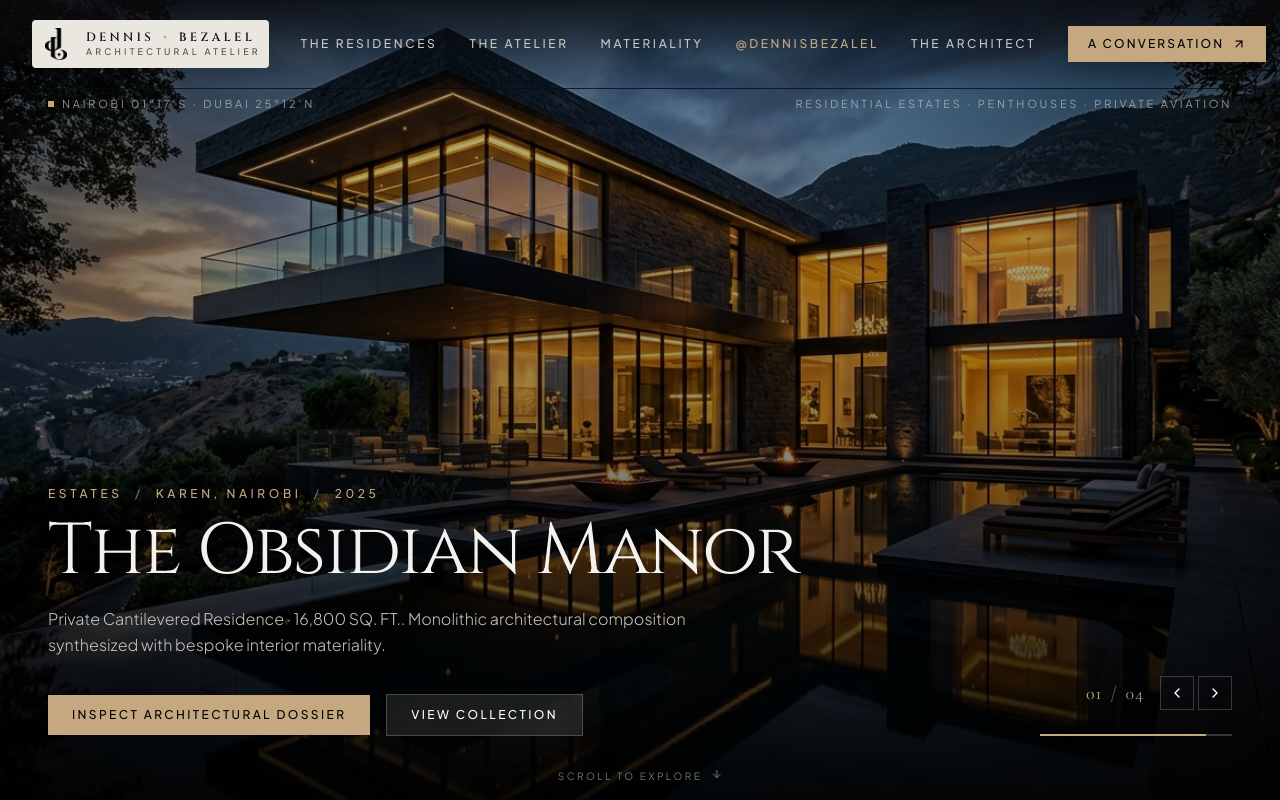
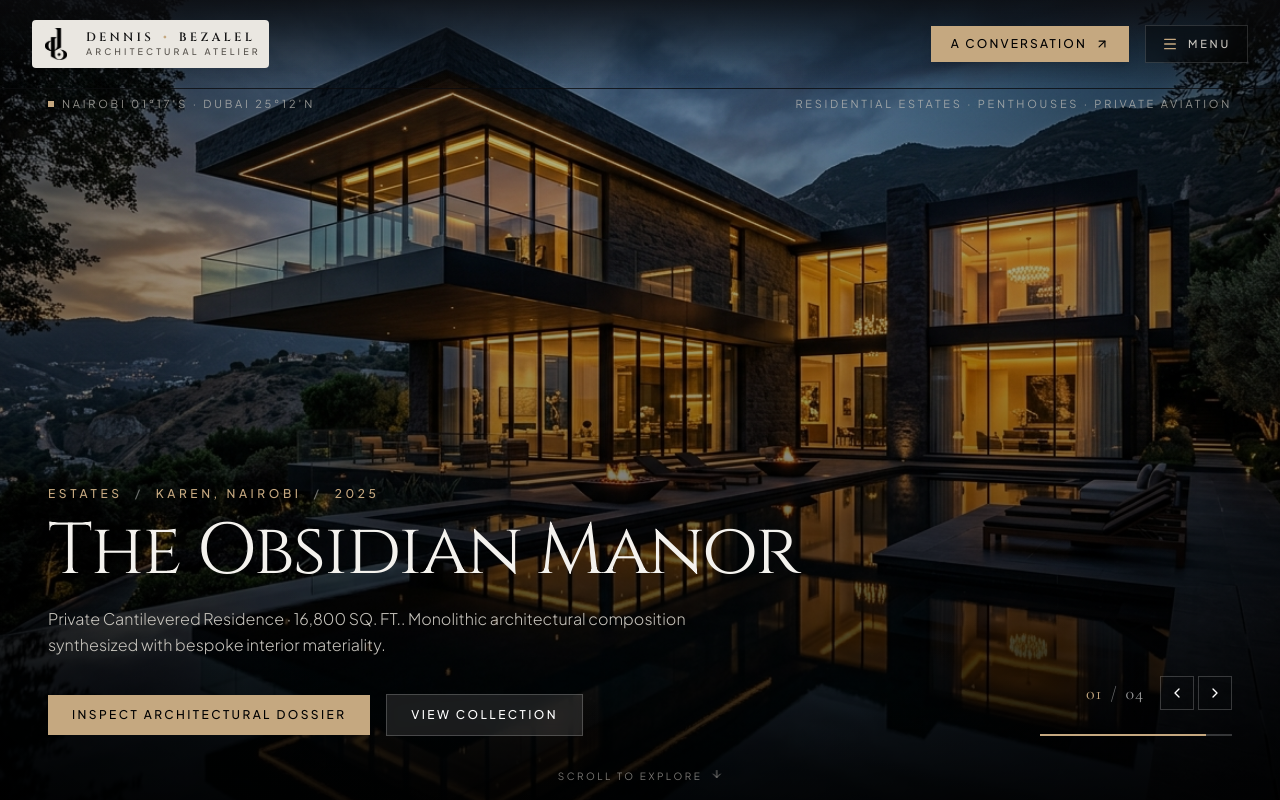
Before and after one commit to kevincodeme/dennis-bez, a React (Vite) app: page / in a window 1280 px wide. Shown: the top 800 px of the page. Built offline with nearby package versions, Linux system fonts and the light colour scheme.

Commit message:
feat(navbar): add descriptive subtitles to menu items
Enhance navigation by providing additional context for each section to better reflect the luxury architectural branding.

```diff
--- a/src/components/Navbar.tsx
+++ b/src/components/Navbar.tsx
@@ -10,21 +10,58 @@ interface NavbarProps {
 interface MenuItem {
   num: string;
   label: string;
+  subtitle: string;
   href: string;
   isAction?: boolean;
 }
 
 const MENU_ITEMS: MenuItem[] = [
-  { num: '01', label: 'The Residences & Estates', href: '/residences' },
-  { num: '02', label: 'The Atelier & Philosophy', href: '/atelier' },
-  { num: '03', label: 'Materiality Archive', href: '/materiality' },
-  { num: '04', label: 'Architectural Motion', href: '/film' },
-  { num: '05', label: 'The Architect (Monograph)', href: '/architect' },
-  { num: '06', label: 'Field Diary (@dennisbezalel)', href: '/field-diary' },
-  { num: '07', label: 'Initiate Private Dialogue', href: '/contact', isAction: true },
+  {
+    num: '01',
+    label: 'The Residences & Estates',
+    subtitle: 'Catalog of grand estates, private villas & bespoke penthouses',
+    href: '/residences',
+  },
+  {
+    num: '02',
+    label: 'The Atelier & Philosophy',
+    subtitle: 'Architectural manifesto, artisan ethos & construction process',
+    href: '/atelier',
+  },
+  {
+    num: '03',
+    label: 'Materiality Archive',
+    subtitle: 'Rare quarry stone, Belgian smoked oak & patinated bronze',
+    href: '/materiality',
+  },
+  {
+    num: '04',
+    label: 'Architectural Motion & Film',
+    subtitle: 'Cinematic monographs & design documentaries',
+    href: '/film',
+  },
+  {
+    num: '05',
+    label: 'The Architect',
+    subtitle: 'Dennis Ochieng Bezalel biography & Maseno pedigree',
+    href: '/architect',
+  },
+  {
+    num: '06',
+    label: 'Field Diary & Dispatches',
+    subtitle: 'Authentic site dispatches & @dennisbezalel updates',
+    href: '/field-diary',
+  },
+  {
+    num: '07',
+    label: 'Initiate Private Dialogue',
+    subtitle: 'Direct client commission & private consultation',
+    href: '/contact',
+    isAction: true,
+  },
 ];
 
-export const Navbar: React.FC<NavbarProps> = ({ onOpenCommissionModal }) => {
+export const Navbar: React.FC<NavbarProps> = () => {
   const [isScrolled, setIsScrolled] = useState(false);
   const [menuOpen, setMenuOpen] = useState(false);
   const location = useLocation();
@@ -70,6 +107,11 @@ export const Navbar: React.FC<NavbarProps> = ({ onOpenCommissionModal }) => {
 
   return (
     <>
+      {/*
+        Single Clean Minimal Header:
+        Contains solely the Brand Logo on the left, and Direct Dialogue CTA + Menu Trigger on the right.
+        No duplicate navigation links cluttering the header bar.
+      */}
       <header
         className={`fixed top-0 left-0 right-0 z-40 transition-all duration-500 border-b ${
           isScrolled
@@ -77,8 +119,8 @@ export const Navbar: React.FC<NavbarProps> = ({ onOpenCommissionModal }) => {
             : 'bg-gradient-to-b from-[#0b0b0d]/80 to-transparent border-transparent py-5'
         }`}
       >
-        <div className="max-w-7xl mx-auto px-6 sm:px-8 flex items-center justify-between gap-8">
-          {/* Brand Monogram & Wordmark (Returns to Home Page) */}
+        <div className="max-w-7xl mx-auto px-6 sm:px-8 flex items-center justify-between gap-6">
+          {/* Brand Monogram & Wordmark */}
           <Link
             to="/"
             className="group flex items-center gap-3 whitespace-nowrap shrink-0 focus-visible:outline-none focus-visible:ring-1 focus-visible:ring-[#c5a880]"
@@ -86,65 +128,11 @@ export const Navbar: React.FC<NavbarProps> = ({ onOpenCommissionModal }) => {
             <Logo size="sm" showText={true} />
           </Link>
 
-          {/* Dedicated Page Navigation Links */}
-          <nav className="hidden lg:flex items-center gap-8 text-[12px] tracking-[0.22em] uppercase font-sans font-medium text-[#c8c5be]">
-            <Link
-              to="/residences"
-              className={`transition-colors whitespace-nowrap shrink-0 hover:text-white ${
-                isActive('/residences')
-                  ? 'text-[#c5a880] underline underline-offset-8 decoration-[#c5a880]'
-                  : 'hover:underline underline-offset-8 decoration-[#c5a880]'
-              }`}
-            >
-              The Residences
-            </Link>
-            <Link
-              to="/atelier"
-              className={`transition-colors whitespace-nowrap shrink-0 hover:text-white ${
-                isActive('/atelier')
-                  ? 'text-[#c5a880] underline underline-offset-8 decoration-[#c5a880]'
-                  : 'hover:underline underline-offset-8 decoration-[#c5a880]'
-              }`}
-            >
-              The Atelier
-            </Link>
-            <Link
-              to="/materiality"
-              className={`transition-colors whitespace-nowrap shrink-0 hover:text-white ${
-                isActive('/materiality')
-                  ? 'text-[#c5a880] underline underline-offset-8 decoration-[#c5a880]'
-                  : 'hover:underline underline-offset-8 decoration-[#c5a880]'
-              }`}
-            >
-              Materiality
-            </Link>
-            <Link
-              to="/field-diary"
-              className={`transition-colors whitespace-nowrap shrink-0 ${
-                isActive('/field-diary')
-                  ? 'text-[#c5a880] underline underline-offset-8 decoration-[#c5a880]'
-                  : 'text-[#c5a880] hover:text-white hover:underline underline-offset-8 decoration-[#c5a880]'
-              }`}
-            >
-              @dennisbezalel
-            </Link>
-            <Link
-              to="/architect"
-              className={`transition-colors whitespace-nowrap shrink-0 hover:text-white ${
-                isActive('/architect')
-                  ? 'text-[#c5a880] underline underline-offset-8 decoration-[#c5a880]'
-                  : 'hover:underline underline-offset-8 decoration-[#c5a880]'
-              }`}
-            >
-              The Architect
-            </Link>
-          </nav>
-
-          {/* Right Action Zone: Conversation CTA + Full Menu Trigger */}
-          <div className="flex items-center gap-3.5 shrink-0">
+          {/* Right Action Zone: Conversation CTA + Menu Trigger */}
+          <div className="flex items-center gap-4 shrink-0">
             <Link
               to="/contact"
-              className="hidden sm:inline-flex items-center gap-2 px-5 py-2.5 text-xs font-sans font-medium tracking-[0.18em] uppercase text-black bg-[#c5a880] hover:bg-[#dfc7a5] transition-colors rounded-none whitespace-nowrap shrink-0 shadow-lg cursor-pointer"
+              className="hidden sm:inline-flex items-center gap-2 px-5 py-2.5 text-xs font-sans font-medium tracking-[0.18em] uppercase text-black bg-[#c5a880] hover:bg-[#dfc7a5] transition-colors whitespace-nowrap shrink-0 shadow-lg cursor-pointer"
             >
               <span>A Conversation</span>
               <ArrowUpRight className="w-3.5 h-3.5" />
@@ -153,28 +141,37 @@ export const Navbar: React.FC<NavbarProps> = ({ onOpenCommissionModal }) => {
             {/* Menu Trigger Button */}
             <button
               onClick={() => setMenuOpen(true)}
-              className="flex items-center gap-2 px-3.5 py-2 text-xs uppercase tracking-[0.22em] text-[#c8c5be] hover:text-white border border-white/15 hover:border-[#c5a880] transition-colors cursor-pointer bg-black/30 backdrop-blur-sm"
+              className="flex items-center gap-2.5 px-4 py-2.5 text-xs uppercase tracking-[0.22em] text-[#c8c5be] hover:text-white border border-white/15 hover:border-[#c5a880] transition-all cursor-pointer bg-black/40 backdrop-blur-sm group"
               aria-label="Open Navigation Menu"
             >
-              <Menu className="w-4 h-4 text-[#c5a880]" />
-              <span className="text-[11px] font-sans font-medium">Menu</span>
+              <Menu className="w-4 h-4 text-[#c5a880] group-hover:scale-110 transition-transform" />
+              <span className="text-[11px] font-sans font-medium tracking-[0.25em]">Menu</span>
             </button>
           </div>
         </div>
       </header>
 
-      {/* Redesigned Architectural Menu Overlay (Uncluttered, Serene, Ferris Rafauli Inspired) */}
+      {/*
+        Full Architectural Menu Overlay:
+        Scrollable (`overflow-y-auto`), serene, Ferris Rafauli-inspired design.
+        Includes sticky header with close button, active page indicators, and detailed footer.
+      */}
       {menuOpen && (
-        <div className="fixed inset-0 z-50 bg-[#070709]/98 backdrop-blur-2xl flex flex-col justify-between p-6 sm:p-12 lg:p-16 text-[#eae7e1] animate-in fade-in duration-300">
-          {/* Top Bar: Brand Monogram + Clean Close Action */}
-          <div className="flex items-center justify-between border-b border-white/10 pb-6 sm:pb-8">
+        <div
+          className="fixed inset-0 z-50 bg-[#070709]/98 backdrop-blur-2xl overflow-y-auto overscroll-contain flex flex-col justify-between text-[#eae7e1] animate-in fade-in duration-300"
+          role="dialog"
+          aria-modal="true"
+          aria-label="Navigation Menu"
+        >
+          {/* Sticky Top Header: Keeps Close Button & Brand always accessible during scrolling */}
+          <div className="sticky top-0 z-20 bg-[#070709]/95 backdrop-blur-md border-b border-white/10 px-6 sm:px-12 lg:px-16 py-5 sm:py-6 flex items-center justify-between">
             <Link to="/" onClick={closeMenu} className="focus:outline-none">
               <Logo size="md" showText={true} />
             </Link>
 
             <button
               onClick={closeMenu}
-              className="group flex items-center gap-3 px-4 py-2 border border-white/15 hover:border-[#c5a880] text-[#c8c5be] hover:text-white transition-all cursor-pointer"
+              className="group flex items-center gap-3 px-4 py-2 border border-white/15 hover:border-[#c5a880] text-[#c8c5be] hover:text-white transition-all cursor-pointer bg-black/40"
               aria-label="Close menu"
             >
               <span className="text-[11px] font-sans uppercase tracking-[0.25em] text-[#9e9b94] group-hover:text-[#c5a880] transition-colors">
@@ -184,42 +181,132 @@ export const Navbar: React.FC<NavbarProps> = ({ onOpenCommissionModal }) => {
             </button>
           </div>
 
-          {/* Central Architectural Directory: Spacious, Non-Crowded, Pure Typographic Elegance */}
-          <div className="my-auto py-8 sm:py-12 max-w-4xl mx-auto w-full">
-            <div className="text-center sm:text-left mb-6 sm:mb-8">
-              <span className="text-[10px] sm:text-[11px] tracking-[0.35em] uppercase text-[#c5a880] font-sans font-medium">
+          {/* Scrollable Architectural Monograph Directory Body */}
+          <div className="flex-1 max-w-5xl mx-auto w-full px-6 sm:px-12 lg:px-16 py-10 sm:py-16">
+            <div className="flex items-center justify-between border-b border-white/10 pb-4 mb-8 sm:mb-12">
+              <div className="flex items-center gap-3">
+                <span className="w-1.5 h-1.5 bg-[#c5a880] inline-block" />
+                <span className="text-[11px] sm:text-xs tracking-[0.35em] uppercase text-[#c5a880] font-sans font-medium">
                   Atelier Directory
                 </span>
               </div>
+              <span className="text-[11px] tracking-[0.2em] uppercase text-[#9e9b94] font-sans">
+                {MENU_ITEMS.length} Portals
+              </span>
+            </div>
 
-            <nav className="flex flex-col space-y-4 sm:space-y-6">
-              {MENU_ITEMS.map((item) => (
+            <nav className="flex flex-col space-y-6 sm:space-y-8" aria-label="Directory navigation">
+              {/* Home portal entry */}
+              <div
+                onClick={() => {
+                  closeMenu();
+                  navigate('/');
+                }}
+                className="group flex flex-col sm:flex-row sm:items-baseline justify-between gap-2 sm:gap-6 border-b border-white/5 pb-6 transition-all duration-300 cursor-pointer hover:border-white/20"
+              >
+                <div className="flex items-baseline gap-4 sm:gap-8">
+                  <span
+                    className={`text-xs sm:text-sm font-sans tracking-widest transition-colors shrink-0 ${
+                      location.pathname === '/'
+                        ? 'text-[#c5a880]'
+                        : 'text-[#9e9b94] group-hover:text-[#c5a880]'
+                    }`}
+                  >
+                    00
+                  </span>
+                  <div className="flex flex-col">
+                    <span
+                      className={`text-2xl sm:text-4xl lg:text-5xl font-serif tracking-wide transition-all duration-300 group-hover:translate-x-2 ${
+                        location.pathname === '/'
+                          ? 'text-[#c5a880]'
+                          : 'text-[#eae7e1] group-hover:text-[#c5a880]'
+                      }`}
+                      style={{ fontFamily: "'Cinzel', 'Cormorant Garamond', Georgia, serif" }}
+                    >
+                      Monumental Entrance
+                    </span>
+                    <span className="text-xs text-[#9e9b94] font-sans tracking-wide mt-1 group-hover:text-[#c8c5be] transition-colors">
+                      Home hero showcase, estate previews & philosophy
+                    </span>
+                  </div>
+                </div>
+
+                <div className="flex items-center gap-3 self-end sm:self-center shrink-0">
+                  {location.pathname === '/' && (
+                    <span className="text-[10px] tracking-[0.2em] uppercase text-[#c5a880] border border-[#c5a880]/30 px-2 py-0.5">
+                      Current
+                    </span>
+                  )}
+                  <ArrowUpRight
+                    className={`w-5 h-5 transition-transform duration-300 group-hover:translate-x-1 group-hover:-translate-y-1 ${
+                      location.pathname === '/'
+                        ? 'text-[#c5a880]'
+                        : 'text-white/30 group-hover:text-[#c5a880]'
+                    }`}
+                  />
+                </div>
+              </div>
+
+              {MENU_ITEMS.map((item) => {
+                const active = isActive(item.href);
+                return (
                   <div
                     key={item.num}
                     onClick={() => handleMenuClick(item)}
-                  className="group flex items-baseline gap-4 sm:gap-8 text-left transition-all duration-300 cursor-pointer"
+                    className="group flex flex-col sm:flex-row sm:items-baseline justify-between gap-2 sm:gap-6 border-b border-white/5 pb-6 transition-all duration-300 cursor-pointer hover:border-white/20"
                   >
-                  <span className="text-xs sm:text-sm font-sans tracking-widest text-[#9e9b94] group-hover:text-[#c5a880] transition-colors shrink-0">
+                    <div className="flex items-baseline gap-4 sm:gap-8">
+                      <span
+                        className={`text-xs sm:text-sm font-sans tracking-widest transition-colors shrink-0 ${
+                          active
+                            ? 'text-[#c5a880]'
+                            : 'text-[#9e9b94] group-hover:text-[#c5a880]'
+                        }`}
+                      >
                         {item.num}
                       </span>
 
+                      <div className="flex flex-col">
                         <span
                           className={`text-2xl sm:text-4xl lg:text-5xl font-serif tracking-wide transition-all duration-300 group-hover:translate-x-2 ${
                             item.isAction
                               ? 'text-[#c5a880] group-hover:text-white'
+                              : active
+                              ? 'text-[#c5a880]'
                               : 'text-[#eae7e1] group-hover:text-[#c5a880]'
                           }`}
                           style={{ fontFamily: "'Cinzel', 'Cormorant Garamond', Georgia, serif" }}
                         >
                           {item.label}
                         </span>
+                        <span className="text-xs text-[#9e9b94] font-sans tracking-wide mt-1 group-hover:text-[#c8c5be] transition-colors">
+                          {item.subtitle}
+                        </span>
                       </div>
-              ))}
+                    </div>
+
+                    <div className="flex items-center gap-3 self-end sm:self-center shrink-0">
+                      {active && (
+                        <span className="text-[10px] tracking-[0.2em] uppercase text-[#c5a880] border border-[#c5a880]/30 px-2 py-0.5">
+                          Current
+                        </span>
+                      )}
+                      <ArrowUpRight
+                        className={`w-5 h-5 transition-transform duration-300 group-hover:translate-x-1 group-hover:-translate-y-1 ${
+                          active
+                            ? 'text-[#c5a880]'
+                            : 'text-white/30 group-hover:text-[#c5a880]'
+                        }`}
+                      />
+                    </div>
+                  </div>
+                );
+              })}
             </nav>
           </div>
 
-          {/* Bottom Bar: Airy, Single-Row Atelier Coordinates & Direct Touchpoints */}
-          <div className="border-t border-white/10 pt-6 sm:pt-8 flex flex-col md:flex-row items-center justify-between text-xs text-[#9e9b94] gap-4">
+          {/* Bottom Coordinates & Direct Studio Channels */}
+          <div className="border-t border-white/10 px-6 sm:px-12 lg:px-16 py-6 sm:py-8 flex flex-col md:flex-row items-center justify-between text-xs text-[#9e9b94] gap-4 bg-[#070709]">
             <div className="text-[11px] tracking-[0.25em] uppercase font-sans text-[#c8c5be]">
               <span>Nairobi Atelier</span>
               <span className="mx-2 text-white/20">·</span>
```
Lines whose indentation alone changed are shown as unchanged.
